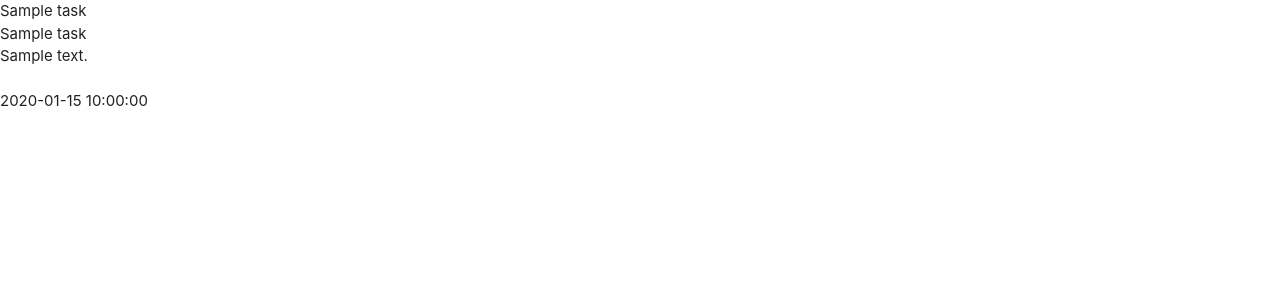
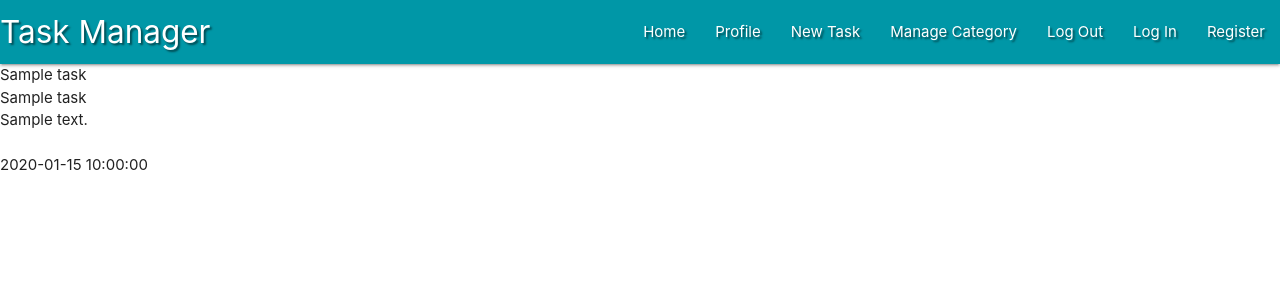
Before and after one commit to Mikatep/Task_manager_app, a Flask app: page / in a window 1280 px wide. Shown: the top 300 px of the page. Run offline with Flask 2, Linux system fonts and the light colour scheme; a database or web service that is not in the repository returns one stand-in record (values such as "Sample title"); some libraries are stand-ins or nearby versions.

Commit message:
materialize navbar added

```diff
--- a/static/css/style.css
+++ b/static/css/style.css
@@ -0,0 +1,3 @@
+.text-shadow {
+    text-shadow: 2px 2px 2px rgba(0, 0, 0, 0.5 )
+}
--- a/static/js/script.js
+++ b/static/js/script.js
@@ -0,0 +1,3 @@
+$(document).ready(function(){
+    $('.sidenav').sidenav();
+  });
--- a/templates/base.html
+++ b/templates/base.html
@@ -13,7 +13,35 @@
     <title>Task Manager</title>
 </head>
 <body>
-
+    <header>
+        <!--Top main navbar-->
+        <nav class="nav-extended text-shadow cyan darken-2">
+            <div class="nav-wrapper">
+              <a href="{{ url_for('get_tasks') }}" class="brand-logo">Task Manager</a>
+              <a href="#" data-target="mobile-demo" class="sidenav-trigger"><i class="fa-solid fa-bars"></i></a>
+              <ul class="right hide-on-med-and-down">
+                <li><a href="{{ url_for('get_tasks') }}">Home</a></li>
+                <li><a href="badges.html">Profile</a></li>
+                <li><a href="collapsible.html">New Task</a></li>
+                <li><a href="mobile.html">Manage Category</a></li>
+                <li><a href="badges.html">Log Out</a></li>
+                <li><a href="collapsible.html">Log In</a></li>
+                <li><a href="mobile.html">Register</a></li>
+              </ul>
+            </div>
+          </nav>
+        <!--mobile sidenav-->
+          <ul class="sidenav" id="mobile-demo">
+            <li><h4 class="center-aling text-darken-2">Task Manager</h4></li>
+            <li><a href="{{ url_for('get_tasks') }}">Home</a></li>
+            <li><a href="badges.html">Profile</a></li>
+            <li><a href="collapsible.html">New Task</a></li>
+            <li><a href="mobile.html">Manage Category</a></li>
+            <li><a href="badges.html">Log Out</a></li>
+            <li><a href="collapsible.html">Log In</a></li>
+            <li><a href="mobile.html">Register</a></li>
+          </ul>
+    </header>
     {% block content %}
     {% endblock %}
 
```
